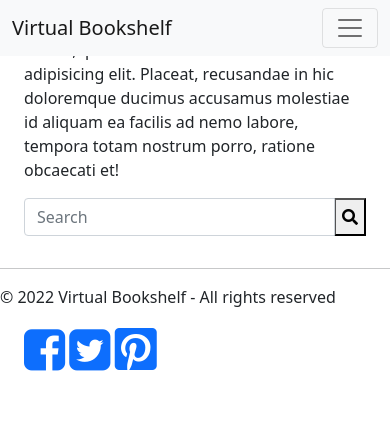
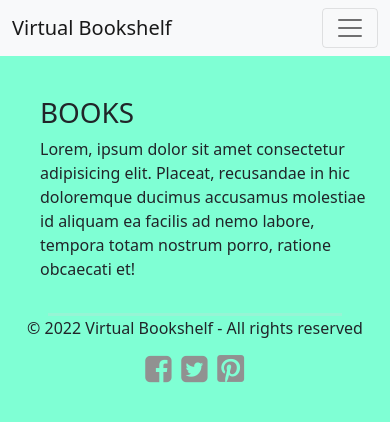
Before and after one commit to biareiam/book_shelf, a Django app: page / in a window 390 px wide. Shown: the top 422 px of the page. Run offline with Django 3.2, Linux system fonts and the light colour scheme; data that the repository does not hold is empty; some libraries are stand-ins or nearby versions.

Commit message:
adding some style to the home page

```diff
--- a/static/css/style.css
+++ b/static/css/style.css
@@ -0,0 +1,201 @@
+body {
+    background-color: aquamarine;
+    margin: 0;
+    padding: 0;
+    box-sizing: border-box;
+}
+a{
+    text-decoration:none;
+}
+li{
+    list-style:none;
+}
+
+/*-------------- Base ----------------*/
+/*-------------- Footer ----------------*/
+hr {
+    border-top: 3px solid rgb(155, 155, 155);
+    margin: 0;
+}
+
+.line {
+    margin-top: 1rem;
+    margin-bottom: 1rem;
+    border: 0;
+    border-top: 3px solid rgb(219, 219, 219);
+    margin: 0 3rem;
+}
+
+.icon {
+    text-align: right;
+    margin-left: -100px;
+}
+
+@media(max-width:500px) {
+    .icon {
+        text-align: center;
+        margin-left: 0;
+    }
+
+    .copyright {
+        text-align: center;
+        margin-bottom: -1rem;
+    }
+}
+
+#lab_social_icon_footer {
+    padding: 10px 0;
+    font-size: 0.8rem;
+}
+
+#lab_social_icon_footer a {
+    color: rgb(145, 145, 145);
+}
+
+#lab_social_icon_footer .social:hover {
+    -webkit-transform: scale(1.1);
+    -moz-transform: scale(1.1);
+    -o-transform: scale(1.1);
+}
+
+#lab_social_icon_footer .social {
+    -webkit-transform: scale(0.8);
+    -moz-transform: scale(0.8);
+    -o-transform: scale(0.8);
+    -webkit-transition-duration: 0.5s;
+    -moz-transition-duration: 0.5s;
+    -o-transition-duration: 0.5s;
+}
+
+#lab_social_icon_footer #social-fb:hover {
+    color: #3B5998;
+}
+
+#lab_social_icon_footer #social-tw:hover {
+    color: #4099FF;
+}
+
+#lab_social_icon_footer #social-gp:hover {
+    color: #d34836;
+}
+
+#lab_social_icon_footer #social-ig:hover {
+    color: #f3127b;
+}
+
+
+
+/*-------------- Home Page ----------------*/
+.book-grid{
+    padding:6rem 0 0 1rem;
+}
+
+.card {
+    border: none;
+    background-color: transparent;
+}
+.image-container {
+    position: relative;
+}
+.edit-delete{
+    padding-top:-2rem;
+}
+
+.btn-edit,
+.btn-delete{
+    padding:0.3rem 3.5rem;
+}
+
+
+/*-------------- Blog Page ----------------*/
+.book_container{
+    padding:7rem 3rem 4rem 2rem;
+}
+.card-img{
+    text-align:center;
+}
+.card-book-body{
+    padding-top:1rem;
+}
+.image-container-2{
+    padding-bottom:2rem;
+}
+.likes{
+    margin-top:-1.7rem;
+    margin-bottom:2rem;
+}
+.text-body{
+    margin-right:-2rem;
+    text-align: justify;
+}
+.paragraph{
+    text-align:justify;
+}
+
+
+
+@media(max-width:350px){
+    .btn-edit-2,
+    .btn-delete-2 {
+        padding: 0.3rem 3rem;
+    }
+
+}
+@media(max-width:400px){
+    .btn-edit-2,
+    .btn-delete-2{
+        padding: 0.3rem 3.5rem;
+    }
+}
+
+@media(max-width:790px){
+    .book_container{
+        padding:0;
+    }
+
+}
+
+
+.paragraph{
+    margin-top:-2rem;
+}
+
+.card{
+    display:flex;
+    flex-direction:row;
+}
+
+.update-post{
+    margin-top:-2.2rem;
+    margin-bottom:1rem;
+}
+.btn-edit-2,
+.btn-delete-2{
+    padding:0.3rem 4rem;
+  }
+
+.btn-edit-2 a,.btn-delete-2 a{
+    color:white;
+}
+.update-post{
+    text-align:center;
+    padding-top:1.3rem;
+    padding-bottom:1.5rem;
+}
+.card-body{
+    background-color:pink;
+}
+
+
+
+
+/*-------------- Add book Page ----------------*/
+/*-------------- Edit book Page ----------------*/
+/*-------------- Delete book Page ----------------*/
+/*-------------- Add Category Page ----------------*/
+/*-------------- Login Page ----------------*/
+/*-------------- Register Page ----------------*/
+/*-------------- Change Password Page ----------------*/
+/*-------------- Create Profile Page ----------------*/
+/*-------------- Profile Page ----------------*/
+/*-------------- Settings Page ----------------*/
--- a/templates/add_comment.html
+++ b/templates/add_comment.html
@@ -2,8 +2,8 @@
 {% block title %} Comment{% endblock%}
 {% block content %}
 
-<section>
-    <h1>Add Comment </h1>
+<section class="comment-section">
+    <h1>Add Comment</h1>
     <div class="form-group">
         <form method="POST">
             {% csrf_token %}
--- a/templates/base.html
+++ b/templates/base.html
@@ -7,10 +7,9 @@
     <title>{% block title %} Virtual Bookshelf {% endblock %}</title>
 
     <link rel="preconnect" href="https://fonts.gstatic.com">
-    <link href="https://fonts.googleapis.com/css2?family=Roboto:wght@300&display=swap" rel="stylesheet">
-    <link href="https://fonts.googleapis.com/css2?family=Lato:wght@300;700&display=swap" rel="stylesheet">
-    <link rel="stylesheet" href="https://cdnjs.cloudflare.com/ajax/libs/font-awesome/5.15.3/css/all.min.css">
+     <link rel="stylesheet" href="https://cdnjs.cloudflare.com/ajax/libs/font-awesome/5.15.3/css/all.min.css">
     <meta name="viewport" content="width=device-width, initial-scale=1" />
+    <link rel="stylesheet" href="path/to/font-awesome/css/font-awesome.min.css">
     <link href="https://cdn.jsdelivr.net/npm/bootstrap@5.0.1/dist/css/bootstrap.min.css" rel="stylesheet"
         integrity="sha384-+0n0xVW2eSR5OomGNYDnhzAbDsOXxcvSN1TPprVMTNDbiYZCxYbOOl7+AMvyTG2x" crossorigin="anonymous">
     <link rel="stylesheet" href="{% static 'css/style.css' %}">
@@ -105,7 +104,7 @@
                     </li>
                     {% if user.profile.id %}
                     <li><a class="dropdown-item"
-                            href="{% url 'show_profile' user.profile.id %}">{{ user.first_name }}</a></li>
+                            href="{% url 'show_profile' user.profile.id %}"></i> {{ user.first_name }}</a></li>
                     {% else %}
                     <li><a class="dropdown-item" href="{% url 'create_profile_page' %}">Create Profile</a></li>
                     {% endif %}
--- a/templates/home.html
+++ b/templates/home.html
@@ -6,17 +8,11 @@
     <div class="container-fluid">
         <div class="row">
             <div class="col-md-7">
-                <h2 class="book text-uppercase">Books</h2>
+                <h1 class="book text-uppercase">Books</h1>
                 <div class="hp-paragraph">
                     <p class="paragraph-1">Lorem, ipsum dolor sit amet consectetur adipisicing elit. Placeat, recusandae
                         in hic doloremque ducimus accusamus molestiae id aliquam ea facilis ad nemo labore, tempora
                         totam nostrum porro, ratione obcaecati et!</p>
-                </div>
-            </div>
-            <div class="col-md-5">
-                <div class="input-group search-box">
-                    <input type="text" name="Search" placeholder="Search" class="form-control" id="Search">
-                    <button type="button search-btn"><i class="fas fa-search"></i></button>
                 </div>
             </div>
         </div>
```
Also changed, not shown: other parts of templates/home.html (+12 -18 lines), templates/article_details.html (+49 -26 lines).
